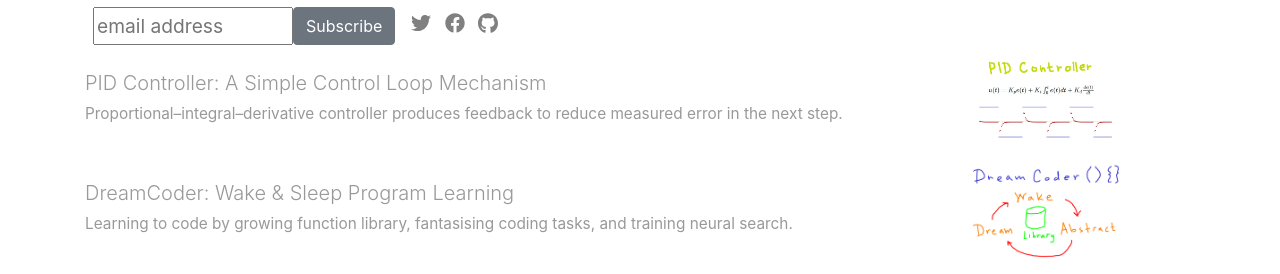
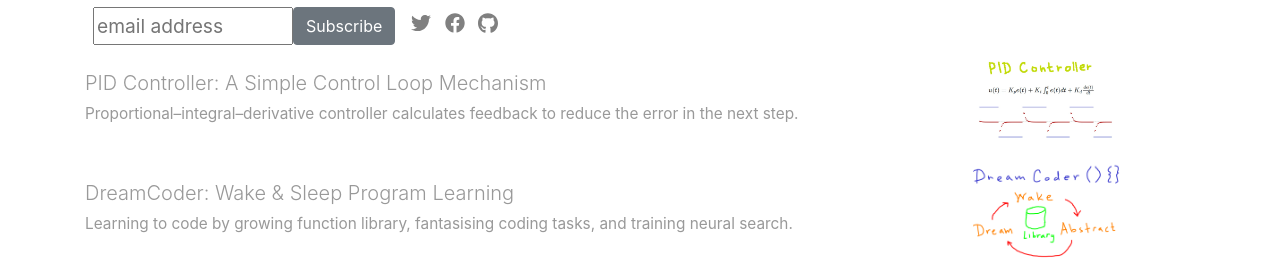
Before and after one commit to vackosar/vackosar.github.io, a Jekyll site: the page built from index.md, in a window 1280 px wide and 900 px high. Shown: the part 162-436 px from the top of the window. Built offline with Jekyll 4.4.1, drawn with Linux system fonts in a browser that asks for light colours.

Commit message:
2021-04-21-PID-controller.md

```diff
--- a/_posts/2021-05-21-PID-controller-control-loop-mechanism.md
+++ b/_posts/2021-05-21-PID-controller-control-loop-mechanism.md
@@ -5,7 +5,7 @@ date: 2021-05-21
 categories: ml
 video: x6sxKHrPA2A
 image: /images/pid-controller.webp
-description: Proportional–integral–derivative controller produces feedback to reduce measured error in the next step.
+description: Proportional–integral–derivative controller calculates feedback to reduce the error in the next step.
 permalink: /:categories/:title
 redirect_from:
 - /ml/PID-controller
```
